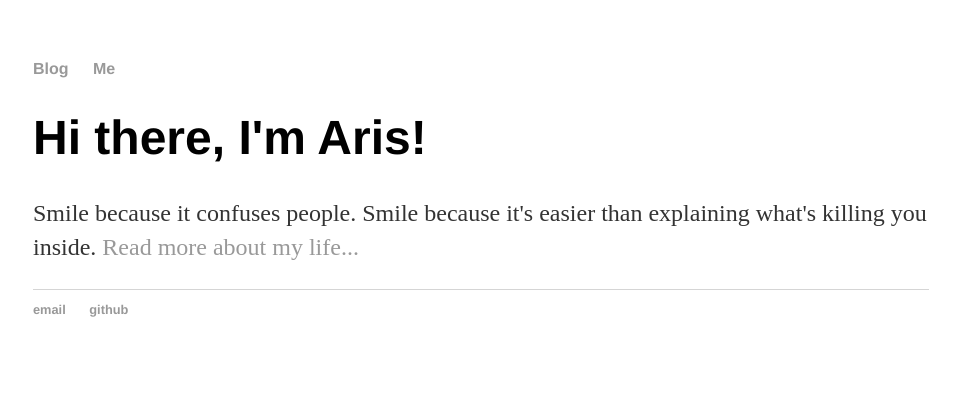
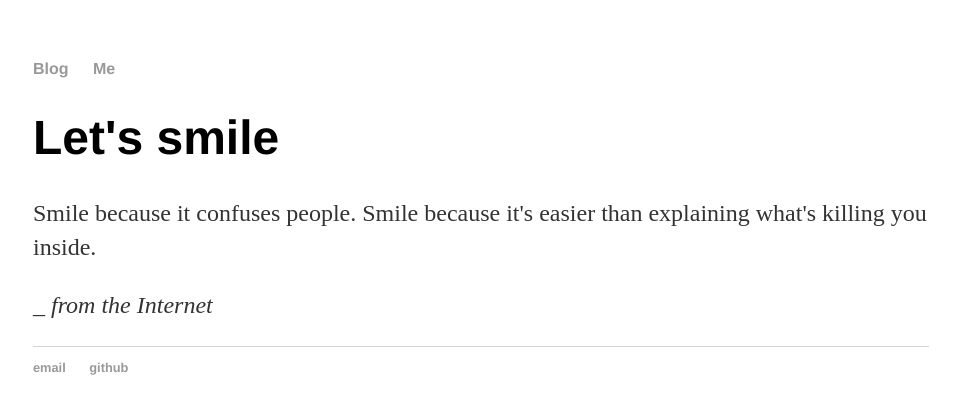
Before and after one commit to tingplenting/tingplenting.github.io, a Jekyll site: the page built from index.html, in a window 1280 px wide. Shown: the top 414 px of the page, without its empty margins (159-1115 px from the left). Built offline with Jekyll 4.4.1, drawn with Linux system fonts in a browser that asks for light colours.

Commit message:
Update index.html
to default layut

```diff
--- a/index.html
+++ b/index.html
@@ -1,27 +1,9 @@
-<!DOCTYPE html>
-<html>
-	<head>
-		<title>Github & Me</title>
-		<link rel="stylesheet" type="text/css" href="/css/main.css">
-	</head>
-	<body>
-		<nav>
-    		<ul>
-        		<li><a href="/">Blog</a></li>
-	        	<li><a href="/about">Me</a></li>
-    		</ul>
-		</nav>
-		<div class="container">
-    		<div class="blurb">
-        		<h1>Hi there, I'm Aris!</h1>
-				<p>Smile because it confuses people. Smile because it's easier than explaining what's killing you inside. <a href="/about">Read more about my life...</a></p>
-    		</div><!-- /.blurb -->
-		</div><!-- /.container -->
-		<footer>
-    		<ul>
-        		<li><a href="mailto:tingplenting@gmail.com">email</a></li>
-        		<li><a href="https://github.com/tingplenting">github</a></li>
-			</ul>
-		</footer>
-	</body>
-</html>
+---
+layout: default
+title: About me
+---
+<div class="blurb">
+	<h1>Let's smile</h1>
+	<p>Smile because it confuses people. Smile because it's easier than explaining what's killing you inside.</p>
+	<p><em>_ from the Internet</em></p>
+</div><!-- /.blurb -->
```
